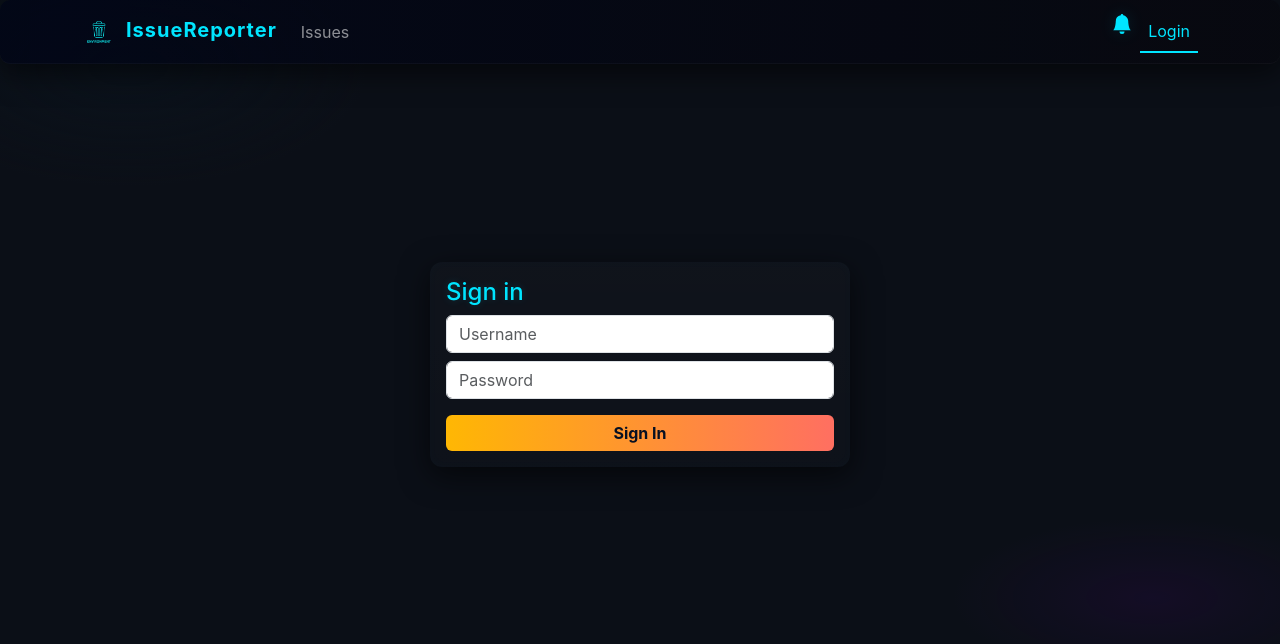
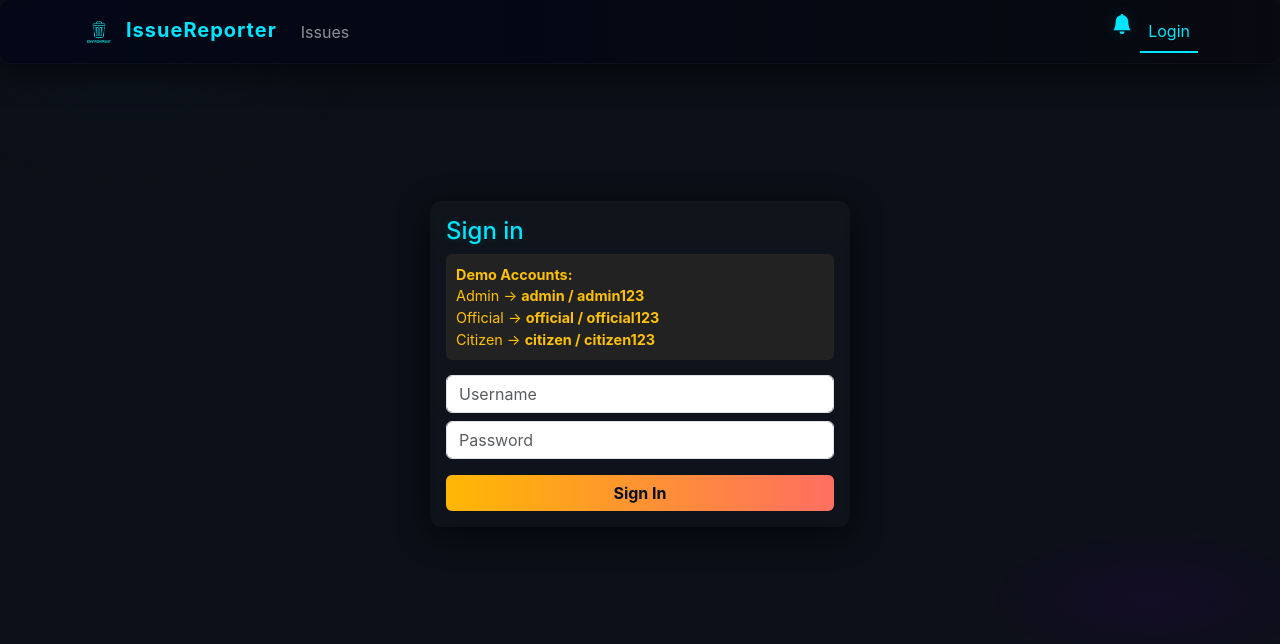
Before and after one commit to ARAVEEDUTRIVIKRAM/Local_Environmental_Issue_Reporting_System, a React (Create React App) app in the folder frontend/: page /login in a window 1280 px wide. Shown: the top 644 px of the page. Built offline with nearby package versions, Linux system fonts and the light colour scheme; no server answers.

Commit message:
Update LoginPage.js

```diff
--- a/frontend/src/pages/LoginPage.js
+++ b/frontend/src/pages/LoginPage.js
@@ -32,6 +32,24 @@ export default function LoginPage() {
       >
         <Card style={{ width: 420 }} className="p-3 neon-card">
           <h4 className="neon-title">Sign in</h4>
+
+          {/* --- DEMO CREDENTIALS BOX --- */}
+          <div
+            style={{
+              background: "#222",
+              padding: "10px",
+              borderRadius: "6px",
+              color: "#ffc107",
+              marginBottom: "15px",
+              fontSize: "0.9rem",
+            }}
+          >
+            <strong>Demo Accounts:</strong>
+            <br /> Admin → <b>admin / admin123</b>
+            <br /> Official → <b>official / official123</b>
+            <br /> Citizen → <b>citizen / citizen123</b>
+          </div>
+
           <Form onSubmit={submit}>
             <Form.Group className="mb-2">
               <Form.Control
```
